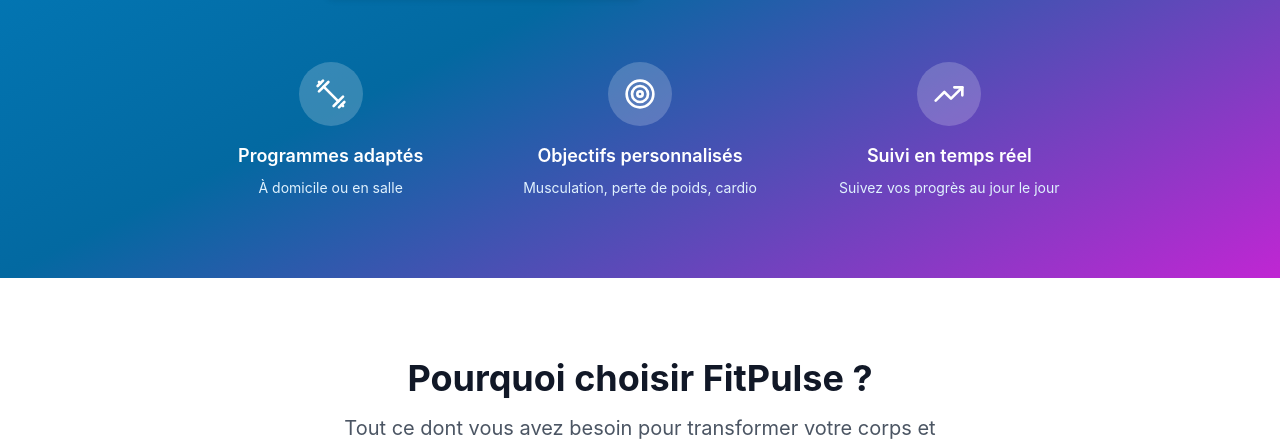
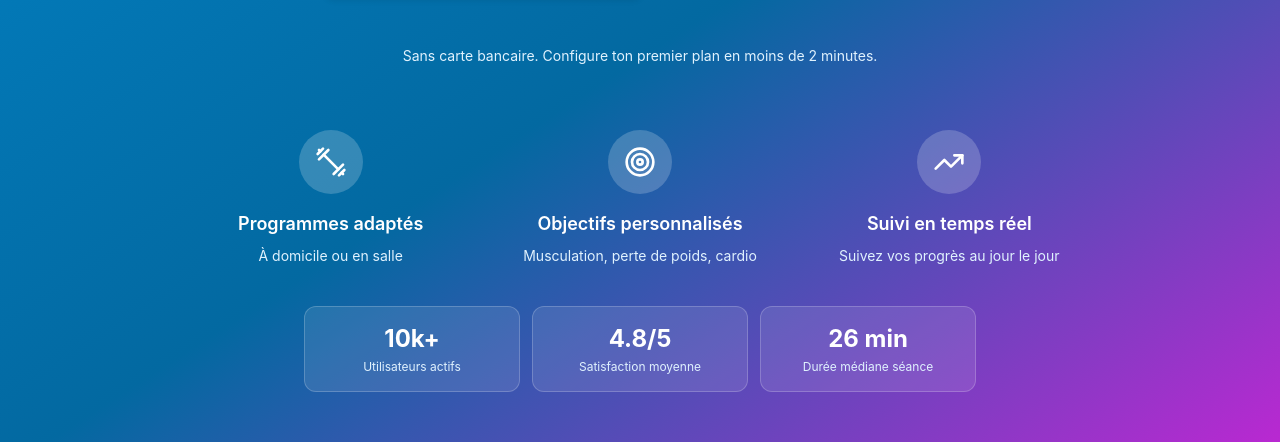
Before and after one commit to TilioLa/FitPulse, a Next.js app: page / in a window 1280 px wide. Shown: the part 421-863 px from the top of the page. Built offline with nearby package versions, Linux system fonts and the light colour scheme; no server answers.

Commit message:
feat(ux): improve global navigation comfort and homepage conversion

```diff
--- a/app/layout.tsx
+++ b/app/layout.tsx
@@ -2,6 +2,7 @@ import type { Metadata, Viewport } from 'next'
 import './globals.css'
 import Providers from '@/components/Providers'
 import PwaRegister from '@/components/PwaRegister'
+import BackToTop from '@/components/BackToTop'
 
 export const metadata: Metadata = {
   title: 'FitPulse - Votre coach sportif personnel',
@@ -38,6 +39,7 @@ export default function RootLayout({
         <div id="main-content">
           <Providers>{children}</Providers>
         </div>
+        <BackToTop />
       </body>
     </html>
   )
--- /dev/null
+++ b/components/BackToTop.tsx
@@ -0,0 +1,31 @@
+'use client'
+
+import { useEffect, useState } from 'react'
+import { ChevronUp } from 'lucide-react'
+
+export default function BackToTop() {
+  const [visible, setVisible] = useState(false)
+
+  useEffect(() => {
+    const onScroll = () => {
+      setVisible(window.scrollY > 420)
+    }
+    onScroll()
+    window.addEventListener('scroll', onScroll, { passive: true })
+    return () => window.removeEventListener('scroll', onScroll)
+  }, [])
+
+  if (!visible) return null
+
+  return (
+    <button
+      type="button"
+      onClick={() => window.scrollTo({ top: 0, behavior: 'smooth' })}
+      className="fixed bottom-20 right-4 z-40 rounded-full border border-primary-200 bg-white p-3 text-primary-700 shadow-md transition hover:bg-primary-50 lg:bottom-6"
+      aria-label="Retour en haut"
+      title="Retour en haut"
+    >
+      <ChevronUp className="h-5 w-5" />
+    </button>
+  )
+}
--- a/components/Footer.tsx
+++ b/components/Footer.tsx
@@ -84,6 +84,9 @@ export default function Footer() {
 
         <div className="border-t border-gray-800 mt-8 pt-8 text-center text-sm text-gray-400">
           <p>&copy; {new Date().getFullYear()} FitPulse. Tous droits réservés.</p>
+          <a href="#main-content" className="mt-2 inline-flex text-xs text-primary-300 hover:text-primary-200">
+            Retour en haut
+          </a>
         </div>
       </div>
     </footer>
--- a/components/home/FAQ.tsx
+++ b/components/home/FAQ.tsx
@@ -51,13 +51,14 @@ export default function FAQ() {
 
         <div className="space-y-4">
           {faqs.map((faq, index) => (
-            <div key={index} className="card">
+            <div key={faq.question} className="card">
               <button
                 type="button"
                 className="w-full text-left flex items-center justify-between"
                 onClick={() => toggleFAQ(index)}
                 aria-expanded={openIndex === index}
                 aria-controls={`faq-panel-${index}`}
+                id={`faq-trigger-${index}`}
               >
                 <span className="text-lg font-semibold text-gray-900 pr-8">
                   {faq.question}
@@ -69,9 +70,14 @@ export default function FAQ() {
                 )}
               </button>
               {openIndex === index && (
-                <p id={`faq-panel-${index}`} className="mt-4 text-gray-600 leading-relaxed">
-                  {faq.answer}
-                </p>
+                <div
+                  id={`faq-panel-${index}`}
+                  className="mt-4 text-gray-600 leading-relaxed"
+                  role="region"
+                  aria-labelledby={`faq-trigger-${index}`}
+                >
+                  <p>{faq.answer}</p>
+                </div>
               )}
             </div>
           ))}
--- a/components/home/Hero.tsx
+++ b/components/home/Hero.tsx
@@ -23,6 +23,9 @@ export default function Hero() {
               Découvrir les programmes
             </Link>
           </div>
+          <p className="text-sm text-primary-100 mb-10 reveal reveal-2">
+            Sans carte bancaire. Configure ton premier plan en moins de 2 minutes.
+          </p>
 
           {/* Features icons */}
           <div className="grid grid-cols-1 md:grid-cols-3 gap-8 mt-16 max-w-4xl mx-auto">
@@ -48,6 +51,21 @@ export default function Hero() {
               <p className="text-primary-100 text-sm">Suivez vos progrès au jour le jour</p>
             </div>
           </div>
+
+          <div className="mt-10 grid grid-cols-3 gap-3 max-w-2xl mx-auto reveal reveal-3">
+            <div className="rounded-xl border border-white/20 bg-white/10 px-3 py-4">
+              <div className="text-2xl font-bold">10k+</div>
+              <div className="text-xs text-primary-100 mt-1">Utilisateurs actifs</div>
+            </div>
+            <div className="rounded-xl border border-white/20 bg-white/10 px-3 py-4">
+              <div className="text-2xl font-bold">4.8/5</div>
+              <div className="text-xs text-primary-100 mt-1">Satisfaction moyenne</div>
+            </div>
+            <div className="rounded-xl border border-white/20 bg-white/10 px-3 py-4">
+              <div className="text-2xl font-bold">26 min</div>
+              <div className="text-xs text-primary-100 mt-1">Durée médiane séance</div>
+            </div>
+          </div>
         </div>
       </div>
     </section>
```
